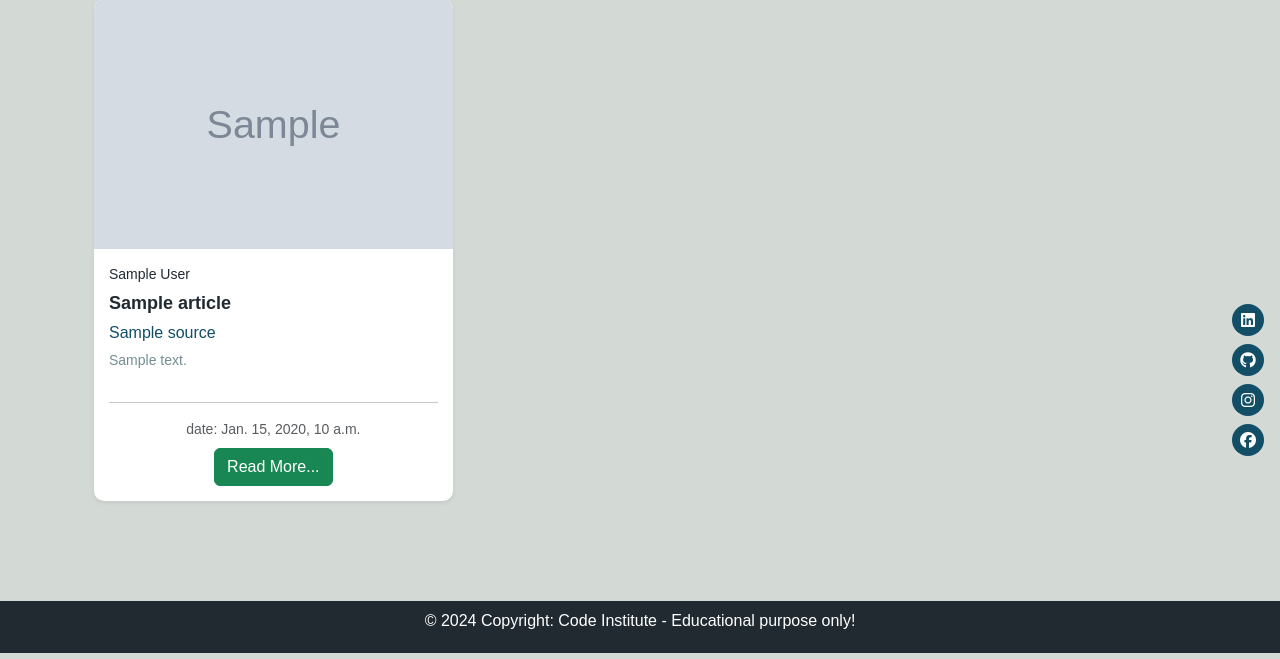
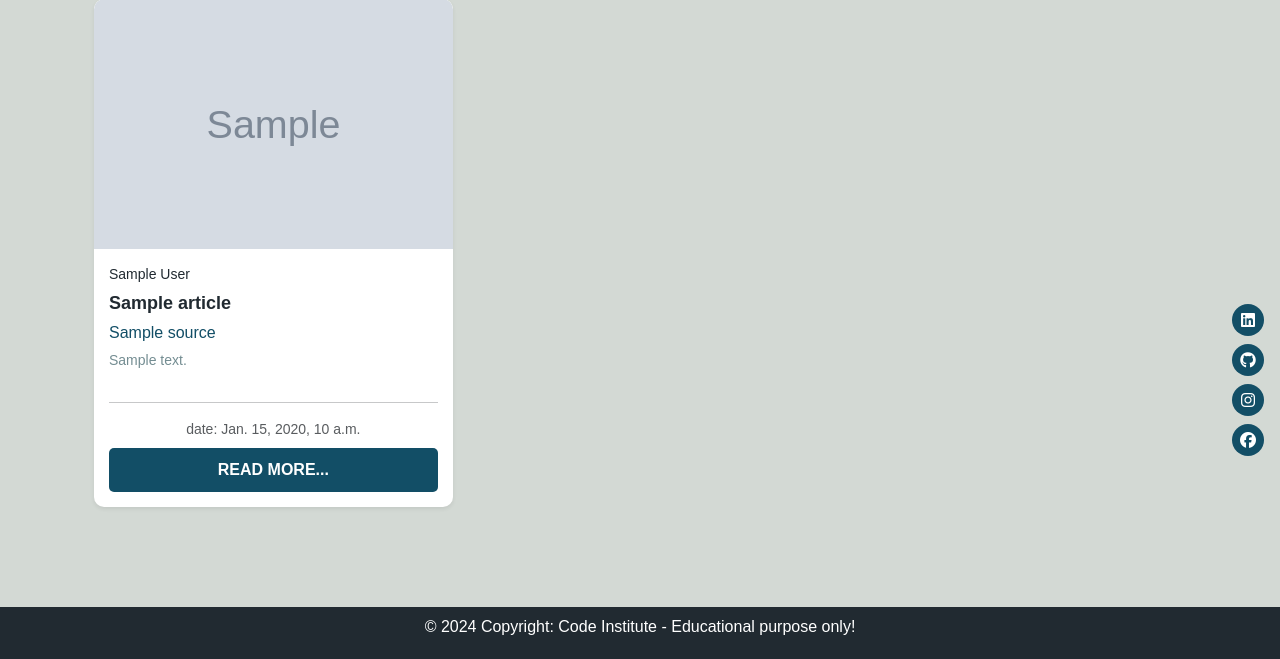
Before and after one commit to Kamal-Kohli/head_nd_tails, a Django app: page / in a window 1280 px wide. Shown: the part 280-939 px from the top of the page. Run offline with Django 4.2, Linux system fonts and the light colour scheme; tables that the repository leaves empty hold one stand-in row (values such as "Sample post"); grey boxes marked "Sample" are stand-in pictures; a database or web service that is not in the repository returns one stand-in record (values such as "Sample title"); data that the repository does not hold is empty; some libraries are stand-ins or nearby versions.

Commit message:
add style to news article btn

```diff
--- a/static/css/base.css
+++ b/static/css/base.css
@@ -116,13 +116,33 @@ nav ul li a {
     border-radius: 5px;
 }
 
+/* Read more button */
+.btn {
+    display: block;
+    width: 100%;
+    text-align: center;
+    background-color: #124e66;
+    color: #fff;
+    padding: 10px;
+    border: none;
+    border-radius: 5px;
+    text-transform: uppercase;
+    font-weight: bold;
+    margin-top: 15px;
+    transition: background-color 0.3s ease-in-out;
+}
+
+.btn:hover {
+    background-color: #212a31;
+    color: #fff;
+}
+
 /* Separator line */
 .hr {
     margin: 15px 0;
 }
 
 /* Floating icons */
-
 .floating-icons {
     position: fixed;
     bottom: 4rem;
```
